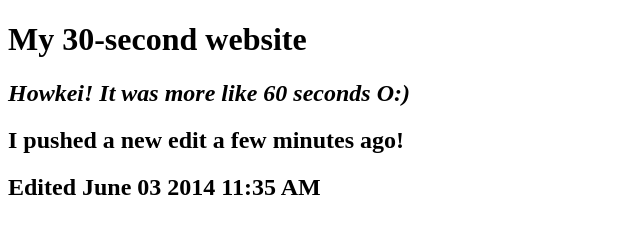
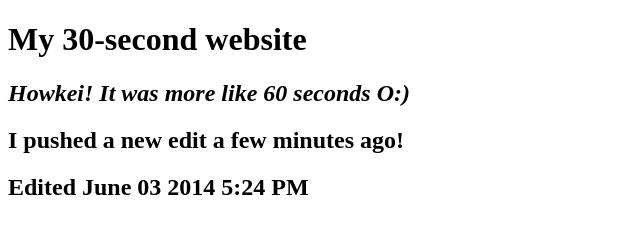
Before and after one commit to boybawang/azuredeploytest, a plain HTML site: page index.html in a window 1280 px wide. Shown: the full height of the page, 0-640 px from the left. Drawn offline with Linux system fonts and the light colour scheme.

Commit message:
june 03 2014 commit

```diff
--- a/index.html
+++ b/index.html
@@ -9,7 +9,7 @@
     <h1>My 30-second website</h1>
     <h2><em>Howkei! It was more like 60 seconds O:)</em></h2>
     <h2>I pushed a new edit a few minutes ago!</h2>
-    <h2>Edited June 03 2014 11:35 AM</h2>
+    <h2>Edited June 03 2014 5:24 PM</h2>
 
 </body>
 </html>
```
